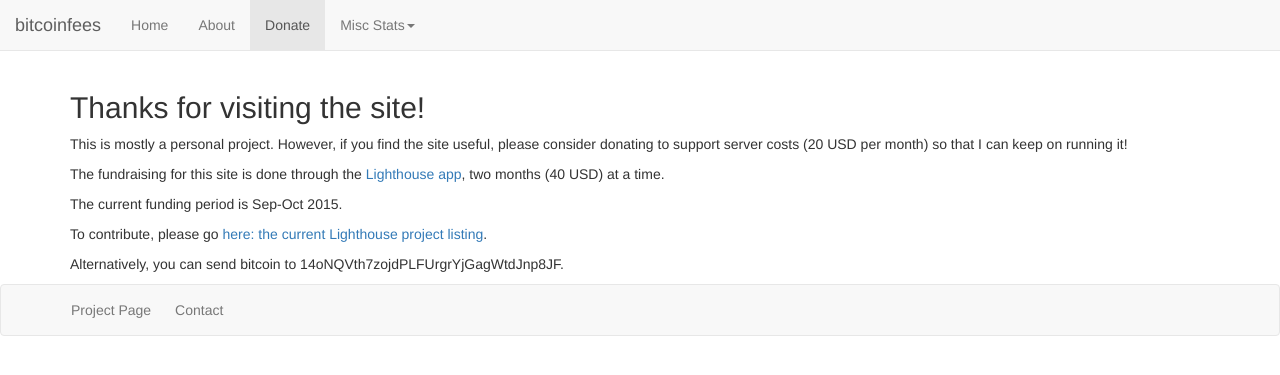
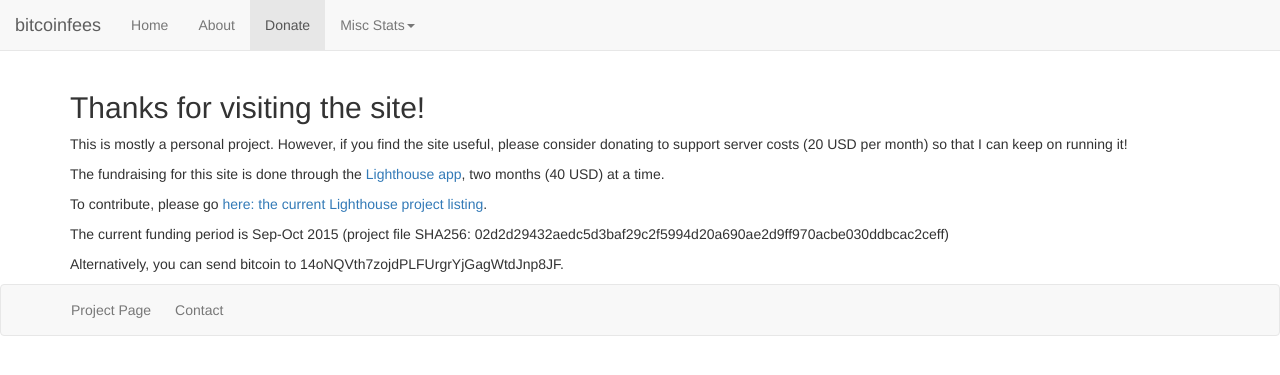
Before and after one commit to bitcoinfees/bitcoinfees.github.io, a Jekyll site: the page built from donate.md, in a window 1280 px wide. Shown: the top 375 px of the page. Built offline with Jekyll 4.4.1, drawn with Linux system fonts in a browser that asks for light colours; nearby versions of some CDN libraries.

Commit message:
add lighthouse hash

```diff
--- a/donate.md
+++ b/donate.md
@@ -12,8 +12,8 @@ consider donating to support server costs (20 USD per month) so that I can keep
 
 The fundraising for this site is done through the [Lighthouse app](https://www.vinumeris.com/lighthouse), two months (40 USD) at a time.
 
-The current funding period is Sep-Oct 2015.
-
 To contribute, please go [here: the current Lighthouse project listing](https://www.lightlist.io/projects/bitcoin-fee-estimation-server-costs-sep-oct-2015#).
 
+The current funding period is Sep-Oct 2015 (project file SHA256: 02d2d29432aedc5d3baf29c2f5994d20a690ae2d9ff970acbe030ddbcac2ceff)
+
 Alternatively, you can send bitcoin to 14oNQVth7zojdPLFUrgrYjGagWtdJnp8JF.
```
